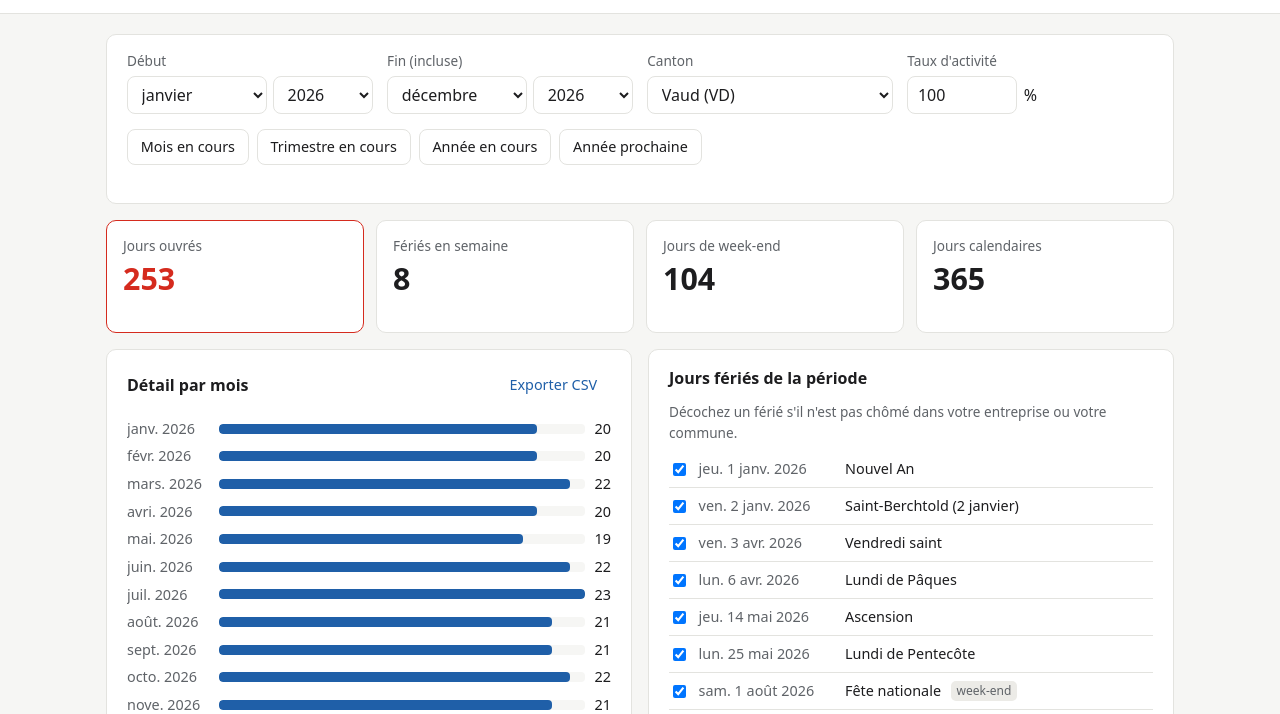
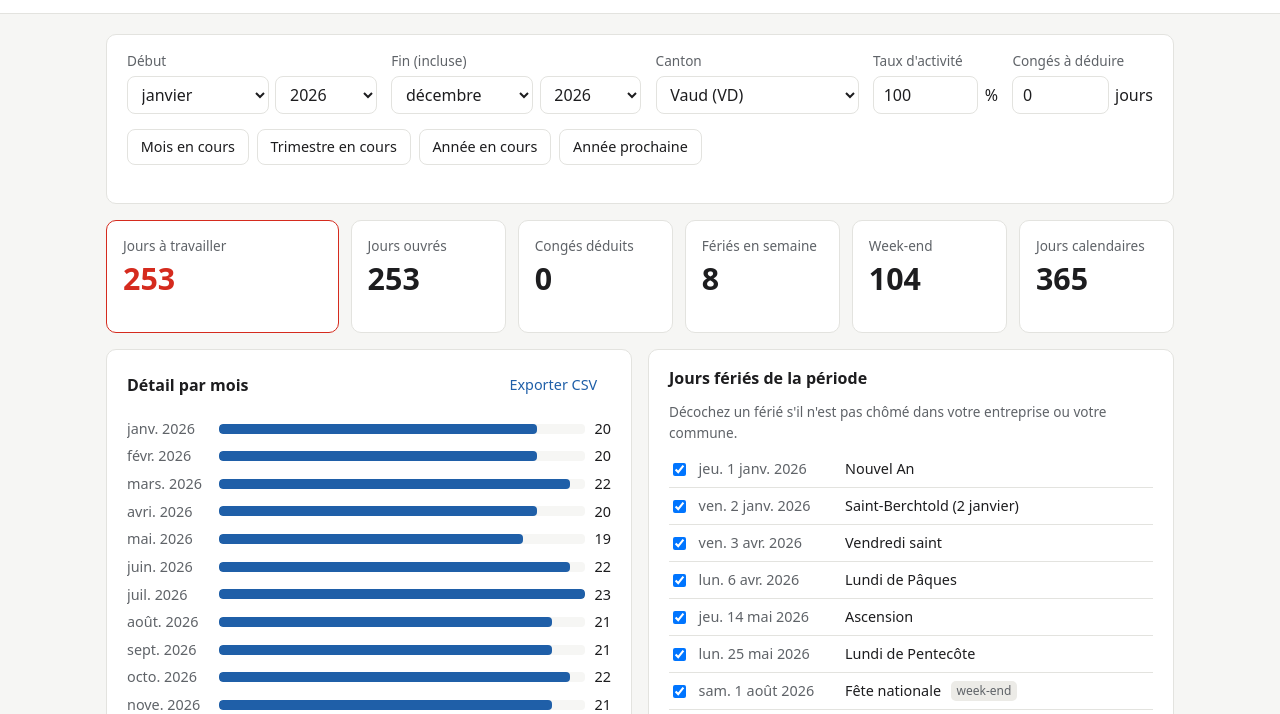
Before and after one commit to PascalGir/JoursOuvr-s, a website with bundled scripts: page index.html in a window 1280 px wide. Shown: the part 73-787 px from the top of the page. Built offline with nearby package versions, Linux system fonts and the light colour scheme.

Commit message:
v1.1.0 : déduction des jours de congés et changelog
- Champ « Congés à déduire » (par demi-journée) et indicateur « Jours à travailler »
- Contrôles de saisie, congés dans l'URL et l'export CSV
- CHANGELOG.md, numéro de version affiché en bas de page (js/version.js)
- Tests de workingDays()

Co-Authored-By: Claude Opus 5.5 <noreply@anthropic.com>
Claude-Session: https://claude.ai/code/session_01X441ProcWS2quLAcxspcNp

```diff
--- a/css/style.css
+++ b/css/style.css
@@ -62,7 +62,7 @@ select, input[type=number] {
 }
 select:focus, input:focus, .btn:focus-visible { outline: 2px solid var(--accent); outline-offset: 1px; }
 .taux { display: flex; align-items: center; gap: .4rem; }
-.taux input { max-width: 110px; }
+.taux input { max-width: 110px; min-width: 0; }
 
 .presets { display: flex; flex-wrap: wrap; gap: .5rem; margin-top: .9rem; }
 .btn {
@@ -74,7 +74,7 @@ select:focus, input:focus, .btn:focus-visible { outline: 2px solid var(--accent)
 .btn.ghost:hover { background: var(--accent-pale); }
 .error { color: var(--rouge); font-size: .9rem; margin: .5rem 0 0; min-height: 1em; }
 
-.kpis { display: grid; grid-template-columns: repeat(auto-fit, minmax(170px, 1fr)); gap: .75rem; margin-bottom: 1rem; }
+.kpis { display: grid; grid-template-columns: repeat(auto-fit, minmax(150px, 1fr)); gap: .75rem; margin-bottom: 1rem; }
 .kpi { background: var(--carte); border: 1px solid var(--bord); border-radius: var(--radius); padding: .9rem 1rem; display: flex; flex-direction: column; }
 .kpi .lbl { font-size: .85rem; color: var(--texte-2); }
 .kpi .val { font-size: 1.9rem; font-weight: 600; font-variant-numeric: tabular-nums; }
@@ -131,3 +131,8 @@ select:focus, input:focus, .btn:focus-visible { outline: 2px solid var(--accent)
   #bars, .hol-list { max-height: none; overflow: visible; }
   .two-cols { grid-template-columns: 1fr 1fr; }
 }
+
+@media (min-width: 960px) {
+  .grid-filters { grid-template-columns: 1.6fr 1.6fr 1.3fr .8fr .9fr; }
+  .kpis { grid-template-columns: 1.5fr repeat(5, minmax(0, 1fr)); }
+}
--- a/index.html
+++ b/index.html
@@ -48,6 +48,10 @@
           <label for="taux">Taux d'activité</label>
           <div class="taux"><input id="taux" type="number" min="1" max="100" step="1" value="100"><span>%</span></div>
         </div>
+        <div class="field">
+          <label for="conges">Congés à déduire</label>
+          <div class="taux"><input id="conges" type="number" min="0" step="0.5" value="0" inputmode="decimal"><span>jours</span></div>
+        </div>
       </div>
       <div class="presets">
         <button class="btn" type="button" data-preset="mois">Mois en cours</button>
@@ -61,9 +65,11 @@
     <p class="print-only" id="printTitle"></p>
 
     <section class="kpis" aria-live="polite">
-      <div class="kpi main"><span class="lbl">Jours ouvrés</span><span class="val" id="kO">–</span><span class="hint" id="kP"></span></div>
+      <div class="kpi main"><span class="lbl">Jours à travailler</span><span class="val" id="kN">–</span><span class="hint" id="kNh"></span></div>
+      <div class="kpi"><span class="lbl">Jours ouvrés</span><span class="val" id="kO">–</span><span class="hint" id="kP"></span></div>
+      <div class="kpi"><span class="lbl">Congés déduits</span><span class="val" id="kV">–</span></div>
       <div class="kpi"><span class="lbl">Fériés en semaine</span><span class="val" id="kF">–</span></div>
-      <div class="kpi"><span class="lbl">Jours de week-end</span><span class="val" id="kW">–</span></div>
+      <div class="kpi"><span class="lbl">Week-end</span><span class="val" id="kW">–</span></div>
       <div class="kpi"><span class="lbl">Jours calendaires</span><span class="val" id="kC">–</span></div>
     </section>
 
@@ -94,6 +100,7 @@
 
   <footer class="wrap foot">
     <p>Les fériés retenus sont les jours officiellement chômés dans chaque canton. Certains fériés ne le sont que dans une partie du canton (communes catholiques d'Argovie, Fribourg ou Soleure, par exemple) : ajustez la liste si besoin. Les demi-jours (Sechseläuten, veille de Noël…) ne sont pas comptés.</p>
+    <p>Version <span id="version"></span> · <a href="https://github.com/PascalGir/JoursOuvr-s/blob/main/CHANGELOG.md">Historique des versions</a></p>
   </footer>
 
   <script type="module" src="js/app.js"></script>
--- a/js/app.js
+++ b/js/app.js
@@ -1,4 +1,5 @@
-import { CANTONS, computeRange } from './holidays.js';
+import { CANTONS, computeRange, workingDays } from './holidays.js';
+import { VERSION } from './version.js';
 
 const MOIS = ['janvier', 'février', 'mars', 'avril', 'mai', 'juin', 'juillet', 'août',
   'septembre', 'octobre', 'novembre', 'décembre'];
@@ -39,11 +40,14 @@ const from = parseYm(params.get('du')) || { y: thisYear, m: 1 };
 const to = parseYm(params.get('au')) || { y: thisYear, m: 12 };
 const canton = CANTONS[params.get('canton')] ? params.get('canton') : store.get('canton', 'VD');
 const taux = +params.get('taux') || store.get('taux', 100);
+const conges = Math.max(0, +(params.get('conges') || '0').replace(',', '.') || 0);
 
 $('m1').value = from.m; $('y1').value = from.y;
 $('m2').value = to.m; $('y2').value = to.y;
 $('ct').value = canton;
 $('taux').value = taux;
+$('conges').value = conges;
+$('version').textContent = VERSION;
 
 const excludedKey = (c) => `exclus-${c}`;
 let last = null;
@@ -54,6 +58,7 @@ function readState() {
     to: { y: +$('y2').value, m: +$('m2').value },
     canton: $('ct').value,
     taux: Math.min(100, Math.max(1, Math.round(+$('taux').value || 100))),
+    conges: +String($('conges').value || '0').replace(',', '.'),
   };
 }
 
@@ -64,6 +69,7 @@ function updateUrl(s) {
     canton: s.canton,
   });
   if (s.taux !== 100) p.set('taux', s.taux);
+  if (s.conges > 0) p.set('conges', s.conges);
   history.replaceState(null, '', `?${p}`);
 }
 
@@ -73,24 +79,30 @@ function render() {
   store.set('taux', s.taux);
   const excluded = new Set(store.get(excludedKey(s.canton), []));
 
-  let res;
+  let res, net;
   try {
     res = computeRange({ from: s.from, to: s.to, canton: s.canton, excluded });
+    net = workingDays({ ouvres: res.totals.ouvres, taux: s.taux, conges: s.conges });
   } catch (e) {
     $('err').textContent = e.message;
-    ['kO', 'kF', 'kW', 'kC'].forEach((id) => { $(id).textContent = '–'; });
-    $('kP').textContent = '';
+    ['kN', 'kO', 'kV', 'kF', 'kW', 'kC'].forEach((id) => { $(id).textContent = '–'; });
+    $('kP').textContent = $('kNh').textContent = '';
     $('bars').innerHTML = $('hol').innerHTML = $('cal').innerHTML = '';
     last = null;
     return;
   }
   $('err').textContent = '';
   updateUrl(s);
-  last = { s, res };
+  last = { s, res, net };
 
   const t = res.totals;
+  $('kN').textContent = nf.format(net.net);
+  const parts = [s.taux < 100 ? `${nf.format(net.theoriques)} à ${s.taux} %` : `${t.ouvres} ouvrés`];
+  if (s.conges > 0) parts.push(`${nf.format(s.conges)} congés`);
+  $('kNh').textContent = parts.length > 1 || s.taux < 100 ? parts.join(' − ') : '';
+  $('kV').textContent = nf.format(s.conges);
   $('kO').textContent = t.ouvres;
-  $('kP').textContent = s.taux < 100 ? `${nf.format(t.ouvres * s.taux / 100)} jours à ${s.taux} %` : '';
+  $('kP').textContent = '';
   $('kF').textContent = t.feries;
   $('kW').textContent = t.weekend;
   $('kC').textContent = t.jours;
@@ -153,6 +165,7 @@ document.querySelectorAll('[data-preset]').forEach((b) => b.addEventListener('cl
 
 ['m1', 'y1', 'm2', 'y2', 'ct'].forEach((id) => $(id).addEventListener('change', render));
 $('taux').addEventListener('input', render);
+$('conges').addEventListener('input', render);
 
 $('hol').addEventListener('change', (e) => {
   const id = e.target.dataset && e.target.dataset.id;
@@ -168,18 +181,23 @@ $('btnPrint').addEventListener('click', () => window.print());
 
 $('btnCsv').addEventListener('click', () => {
   if (!last) return;
-  const { s, res } = last;
+  const { s, res, net } = last;
   const head = ['Mois', 'Jours ouvrés', 'Fériés en semaine', 'Week-end', 'Jours calendaires'];
   if (s.taux < 100) head.push(`Jours à ${s.taux} %`);
   const rows = res.months.map((r) => {
     const row = [`${MOIS[r.m - 1]} ${r.y}`, r.ouvres, r.feries, r.weekend, r.jours];
-    if (s.taux < 100) row.push((r.ouvres * s.taux / 100).toFixed(1));
+    if (s.taux < 100) row.push((r.ouvres * s.taux / 100).toFixed(1).replace('.', ','));
     return row;
   });
   const t = res.totals;
   const total = ['Total', t.ouvres, t.feries, t.weekend, t.jours];
-  if (s.taux < 100) total.push((t.ouvres * s.taux / 100).toFixed(1));
-  const csv = '﻿' + [head, ...rows, total].map((r) => r.join(';')).join('\r\n');
+  if (s.taux < 100) total.push((t.ouvres * s.taux / 100).toFixed(1).replace('.', ','));
+  const fmt = (n) => String(n).replace('.', ',');
+  const pad = Array(head.length - 2).fill('');
+  const extra = [[], ['Canton', CANTONS[s.canton], ...pad]];
+  if (s.taux < 100) extra.push([`Jours ouvrés à ${s.taux} %`, fmt(net.theoriques), ...pad]);
+  extra.push(['Congés déduits', fmt(s.conges), ...pad], ['Jours à travailler', fmt(net.net), ...pad]);
+  const csv = '\ufeff' + [head, ...rows, total, ...extra].map((r) => r.join(';')).join('\r\n');
   const a = document.createElement('a');
   a.href = URL.createObjectURL(new Blob([csv], { type: 'text/csv;charset=utf-8' }));
   a.download = `jours-ouvres-${s.canton}-${s.from.y}-${String(s.from.m).padStart(2, '0')}_${s.to.y}-${String(s.to.m).padStart(2, '0')}.csv`;
--- a/js/holidays.js
+++ b/js/holidays.js
@@ -85,6 +85,21 @@ export function holidaysFor(year, canton) {
 }
 
 /**
+ * Jours à travailler = jours ouvrés × taux d'activité − jours de congés.
+ * @returns {{theoriques:number, conges:number, net:number}}
+ */
+export function workingDays({ ouvres, taux = 100, conges = 0 }) {
+  if (!Number.isFinite(conges) || conges < 0) throw new RangeError('Le nombre de jours de congés doit être positif.');
+  if (Math.round(conges * 2) !== conges * 2) throw new RangeError('Les congés se saisissent par demi-journée (0,5).');
+  const theoriques = Math.round(ouvres * taux * 10 / 100) / 10;
+  if (conges > theoriques) {
+    const f = (n) => String(n).replace('.', ',');
+    throw new RangeError(`Les congés (${f(conges)}) dépassent les jours ouvrés de la période (${f(theoriques)}).`);
+  }
+  return { theoriques, conges, net: Math.round((theoriques - conges) * 10) / 10 };
+}
+
+/**
  * Compte les jours ouvrés (lundi–vendredi hors fériés) entre deux mois inclus.
  * @param {{from:{y:number,m:number}, to:{y:number,m:number}, canton:string, excluded?:Set<string>}} opts
  *   m est 1–12 ; excluded contient les identifiants de fériés à ne PAS compter comme fériés.
--- /dev/null
+++ b/js/version.js
@@ -0,0 +1,3 @@
+// Version du site : à mettre à jour avec CHANGELOG.md à chaque publication.
+export const VERSION = '1.1.0';
+export const VERSION_DATE = '2026-11-15';
```
Also changed, not shown: tests/holidays.test.mjs (+14 -1 lines), CHANGELOG.md (added), README.md.
